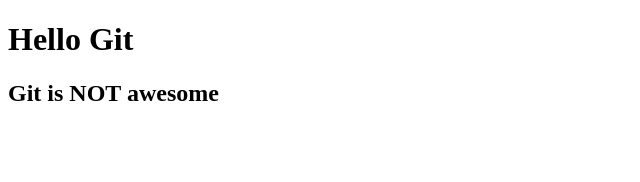
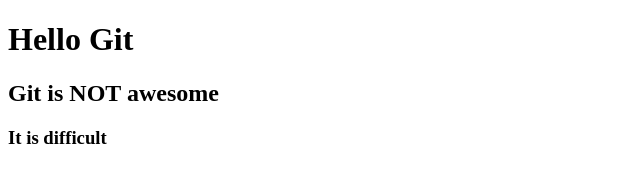
Before and after one commit to OttaviaFeletig/git-github-demo, a plain HTML site: page index.html in a window 1280 px wide. Shown: the whole page, without its empty margins (0-640 px from the left). Drawn offline with Linux system fonts and the light colour scheme.

Commit message:
h3 added

```diff
--- a/index.html
+++ b/index.html
@@ -9,5 +9,6 @@
   <body>
     <h1>Hello Git</h1>
     <h2>Git is NOT awesome</h2>
+    <h3>It is difficult</h3>
   </body>
 </html>
```
